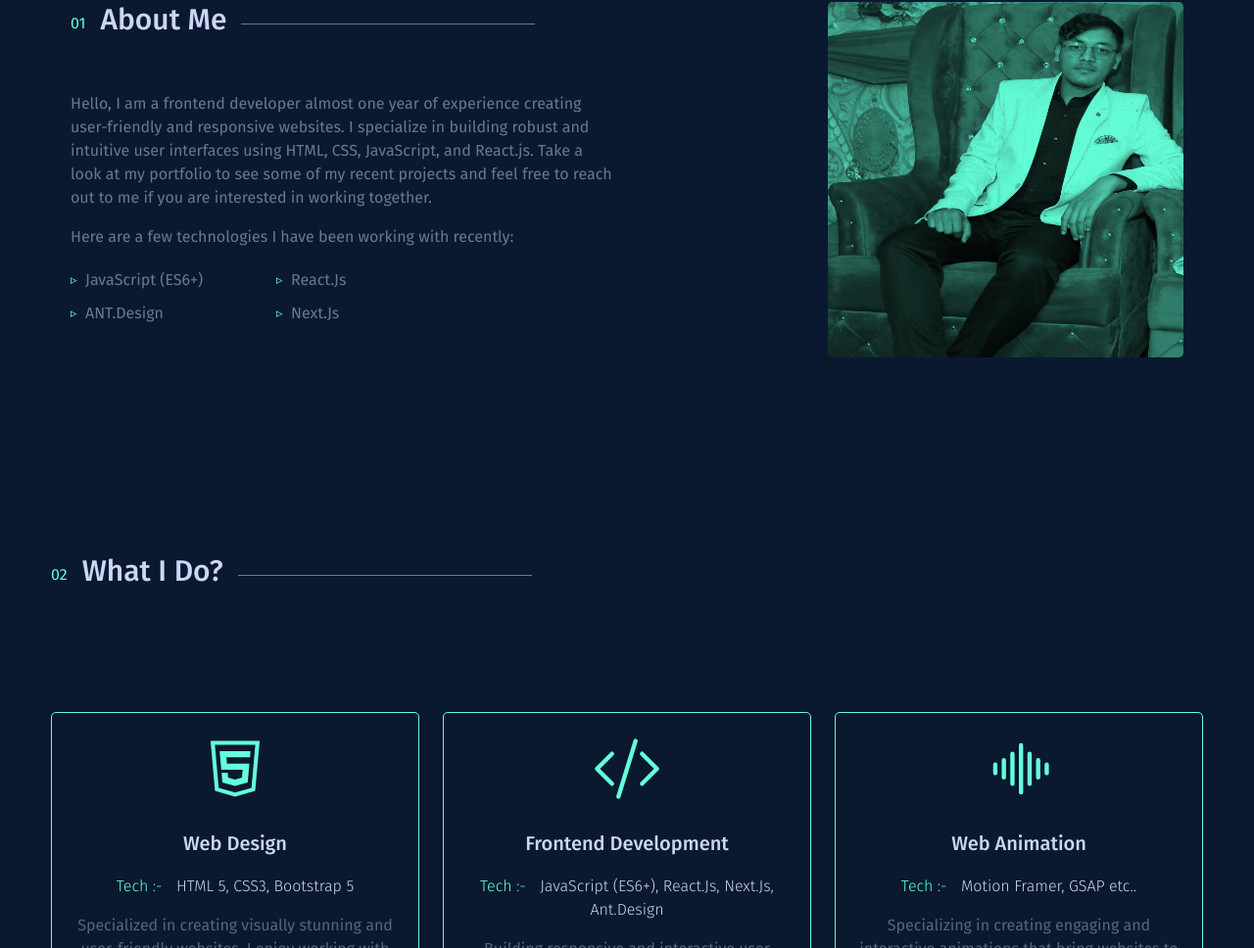
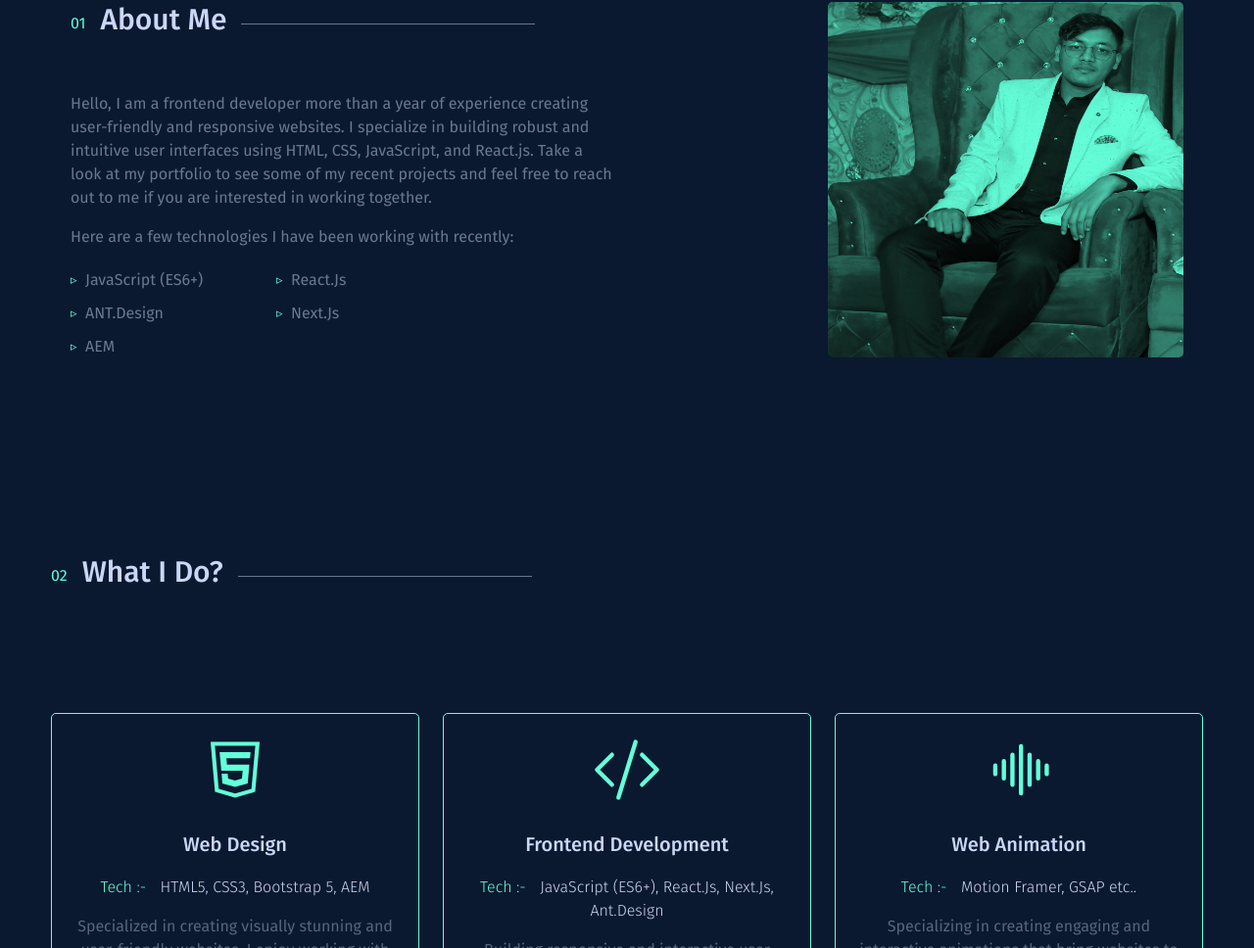
Before and after one commit to devTrailor/sample-works, a Next.js app: page / in a window 1280 px wide. Shown: the part 898-1866 px from the top of the page at 98% size. Built offline with nearby package versions, Linux system fonts and the light colour scheme.

Commit message:
UI Fixes

```diff
--- a/src/layout/styles.module.scss
+++ b/src/layout/styles.module.scss
@@ -3,6 +3,6 @@
     position: absolute;
     width: 100%;
     top: 0;
-    z-index: 1;
+    z-index: 1001;
   }
 }
--- a/src/pages/about/AboutScreen.js
+++ b/src/pages/about/AboutScreen.js
@@ -14,7 +14,7 @@ const AboutScreen = () => {
           <PageHeader mainTitle={"About Me"} num="01" />
           <div className={styles.myInfo}>
             <p className={styles.desc}>
-              Hello, I am a frontend developer almost one year of experience
+              Hello, I am a frontend developer more than a year of experience
               creating user-friendly and responsive websites. I specialize in
               building robust and intuitive user interfaces using HTML, CSS,
               JavaScript, and React.js. Take a look at my portfolio to see some
@@ -29,6 +29,7 @@ const AboutScreen = () => {
               <li>React.Js</li>
               <li>ANT.Design</li>
               <li>Next.Js</li>
+              <li>AEM</li>
             </ul>
           </div>
         </Col>
--- a/src/pages/ourServices/OurServices.js
+++ b/src/pages/ourServices/OurServices.js
@@ -15,7 +15,7 @@ const OurServices = () => {
       cardTitle: "Web Design",
       cardDetail:
         "Specialized in creating visually stunning and user-friendly websites. I enjoy working with clients from various industries to bring their vision to life.",
-      techs: "HTML 5, CSS3, Bootstrap 5",
+      techs: "HTML5, CSS3, Bootstrap 5, AEM",
     },
     {
       cardImg: <BsCodeSlash />,
```
